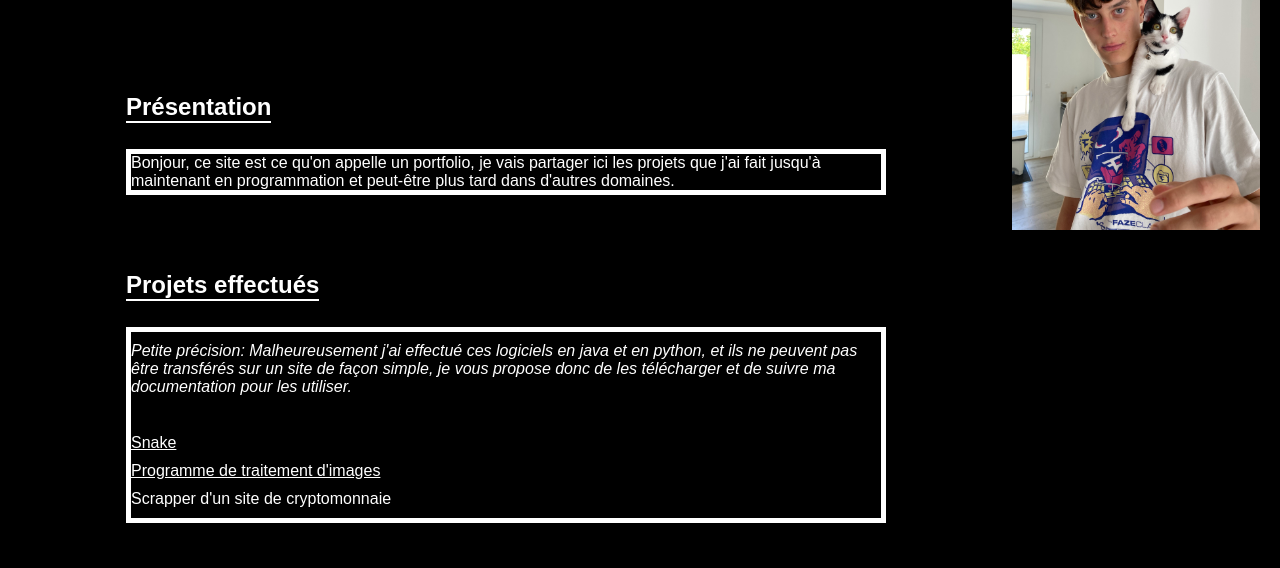
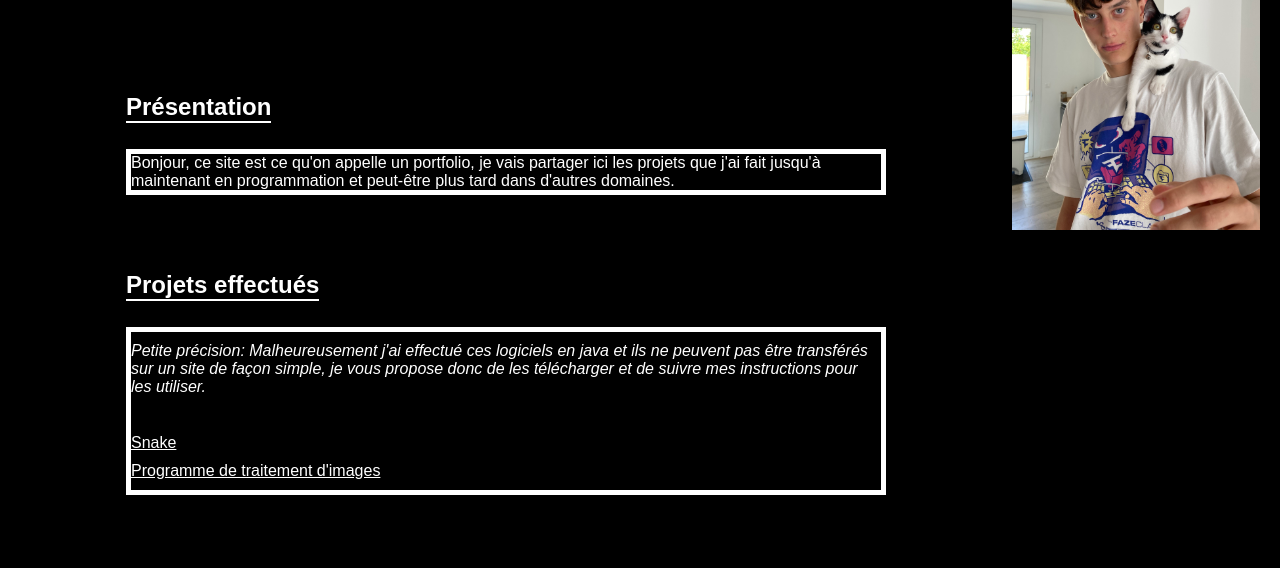
Before and after one commit to web0l/Damir_Fattakhov_4B, a plain HTML site: page index.html in a window 1280 px wide. Shown: the part 121-689 px from the top of the page. Drawn offline with Linux system fonts and the light colour scheme.

Commit message:
Update index.html

```diff
--- a/index.html
+++ b/index.html
@@ -85,12 +85,11 @@
     <div class="section">
         <h2>Projets effectués</h2>
         <ul>
-			<li><em>Petite précision: Malheureusement j'ai effectué ces logiciels en java et en python, et ils ne peuvent pas être
-			transférés sur un site de façon simple, je vous propose donc de les télécharger et de suivre ma documentation pour les utiliser.</em> </li>
+			<li><em>Petite précision: Malheureusement j'ai effectué ces logiciels en java et ils ne peuvent pas être
+			transférés sur un site de façon simple, je vous propose donc de les télécharger et de suivre mes instructions pour les utiliser.</em> </li>
 			<br>
             <li><a href="snake/snake.html">Snake </a></li>
             <li><a href="images/images.html">Programme de traitement d'images</a></li>
-            <li>Scrapper d'un site de cryptomonnaie</li>
         </ul>
     </div>
 
```
